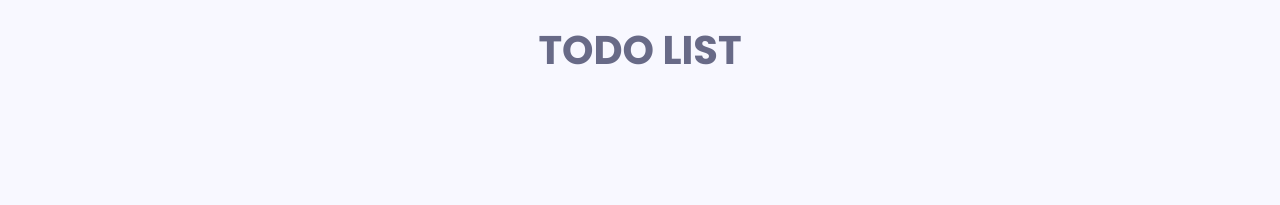
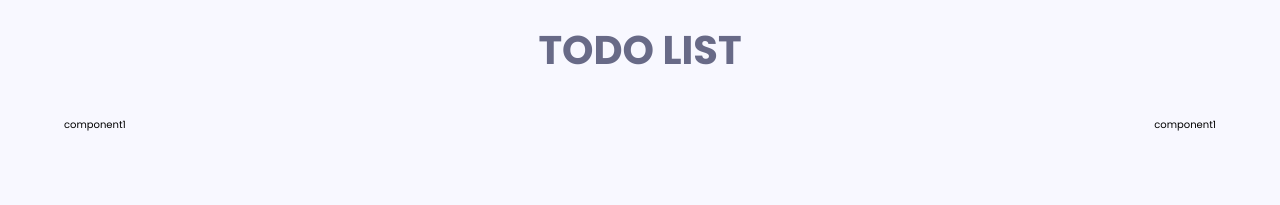
Before and after one commit to matt185/react-redux-todolist, a React (Create React App) app: page / in a window 1280 px wide. Shown: the top 205 px of the page. Built offline with nearby package versions, Linux system fonts and the light colour scheme.

Commit message:
add header component

```diff
--- a/src/App.tsx
+++ b/src/App.tsx
@@ -1,11 +1,13 @@
 import React from 'react';
 import Title from './components/Title';
+import { Header } from './components/Header';
 
 
 function App() {
   return (
     <div className="container">
       <Title>Todo List</Title>
+      <Header />
     </div>
   );
 }
--- /dev/null
+++ b/src/components/Header.tsx
@@ -0,0 +1,15 @@
+import React from "react"
+import styles from "../styles/modules/header.module.scss"
+
+interface HeaderProps {
+
+}
+
+export const Header: React.FC<HeaderProps> = ({ }) => {
+    return (
+        <div className={styles.header}>
+            <p>component1</p>
+            <p>component1</p>
+        </div>
+    );
+}
--- /dev/null
+++ b/src/styles/modules/header.module.scss
@@ -0,0 +1,7 @@
+@import "../mixins.scss";
+.header {
+    display: flex;
+    align-items: center;
+    justify-content: space-between;
+    height: 60px;
+}
```
